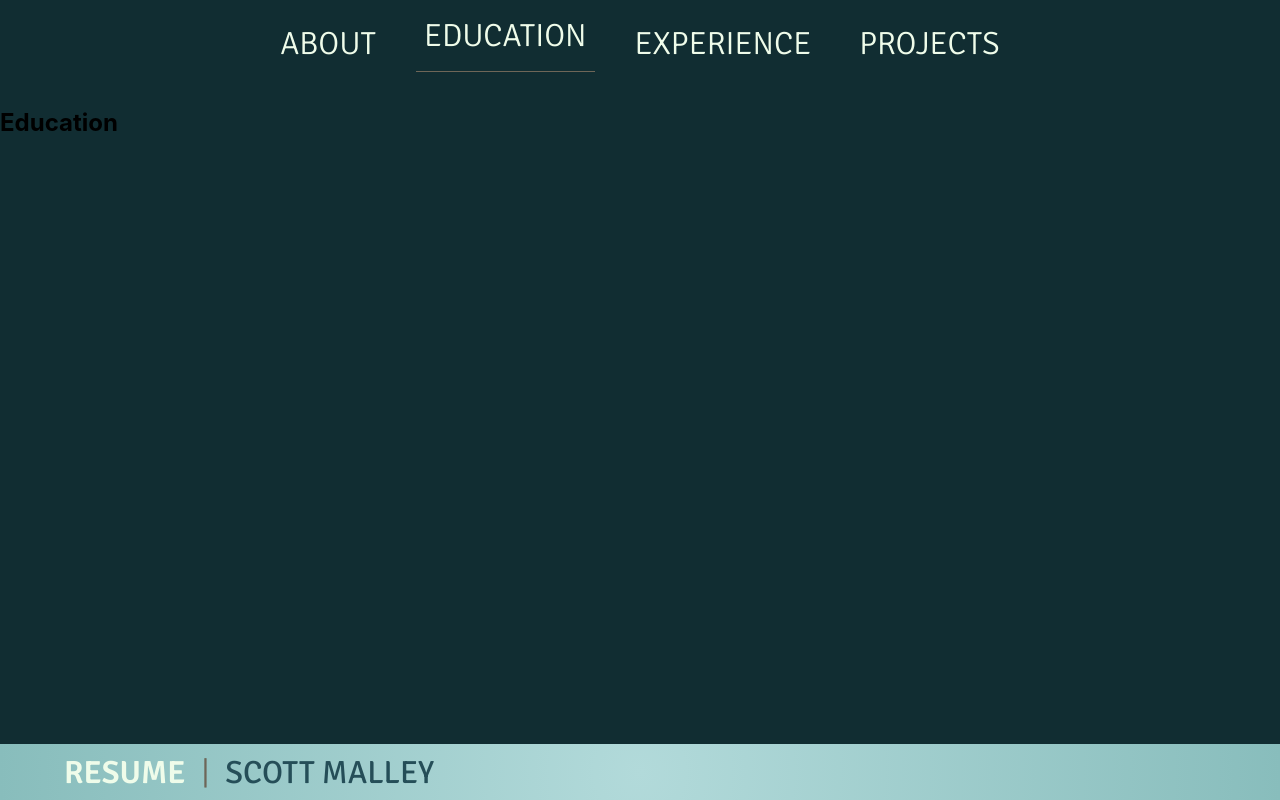
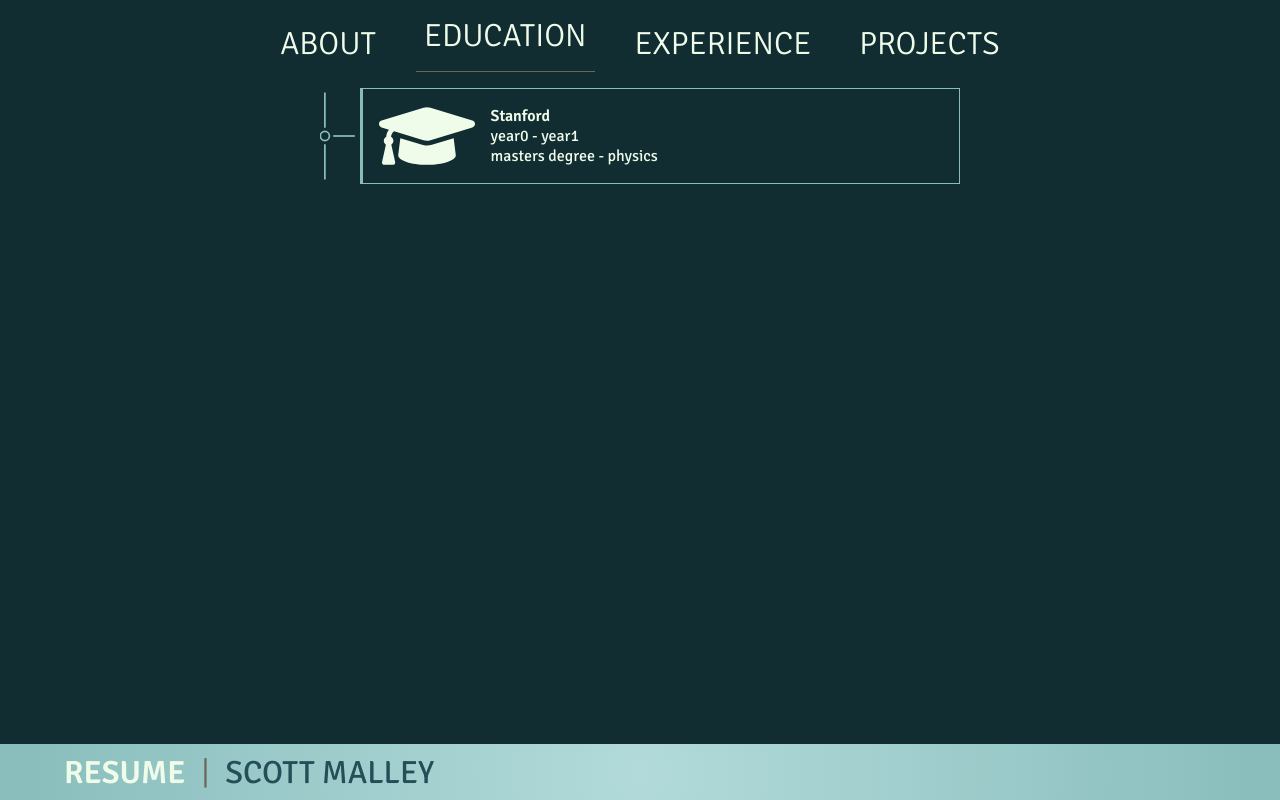
Before and after one commit to ScottRMalley/react-resume, a React (Create React App) app: page /education in a window 1280 px wide. Built offline with nearby package versions, Linux system fonts and the light colour scheme.

Commit message:
updated education cards

```diff
--- a/package.json
+++ b/package.json
@@ -9,6 +9,7 @@
     "framer-motion": "^3.1.1",
     "react": "^17.0.1",
     "react-dom": "^17.0.1",
+    "react-icons": "^4.1.0",
     "react-reveal": "^1.2.2",
     "react-router-dom": "^5.2.0",
     "react-scripts": "4.0.1",
--- a/src/AppRouter.js
+++ b/src/AppRouter.js
@@ -1,10 +1,10 @@
-import React from 'react';
+import React, {useEffect, useState} from 'react';
 import {
   BrowserRouter,
   Switch,
   Route
 } from 'react-router-dom';
-import {motion} from 'framer-motion';
+import {motion, useAnimation} from 'framer-motion';
 import AppHeader from './components/AppHeader';
 import About from './pages/About';
 import Education from './pages/Education';
@@ -21,15 +21,24 @@ const variants = {
   done: {
     height: '93%',
     transition: {
+      delayChildren: 10,
       duration: 1,
     }
   },
 }
 export default function AppRouter({loading}) {
+  const controls = useAnimation();
+  const [stillLoading, setStillLoading] = useState(true);
+  useEffect(() => {
+    if(!loading){
+      controls.start('done')
+          .then(() => setStillLoading(false))
+    }
+  }, [loading])
   return (
       <BrowserRouter>
-        <motion.div initial="loading" animate={loading ? 'loading' : 'done'} variants={variants}>
-          <AppHeader/>
+        <motion.div initial="loading" animate={controls} variants={variants}>
+          <AppHeader loading={stillLoading}/>
           <Switch>
             <Route path="/education">
               <Education/>
--- a/src/components/AppHeader.js
+++ b/src/components/AppHeader.js
@@ -2,14 +2,14 @@ import React from 'react';
 import '../styles/components/AppHeader.css';
 import HeaderButton from './HeaderButton';
 
-export default function AppHeader() {
+export default function AppHeader({loading}) {
     return (
         <nav>
             <div className="header-text">
-                <HeaderButton to="/" title="About"/>
-                <HeaderButton to="/education" title="Education"/>
-                <HeaderButton to="/experience" title="Experience"/>
-                <HeaderButton to="/projects" title="Projects"/>
+                <HeaderButton loading={loading} to="/" title="About"/>
+                <HeaderButton loading={loading} to="/education" title="Education"/>
+                <HeaderButton loading={loading} to="/experience" title="Experience"/>
+                <HeaderButton loading={loading} to="/projects" title="Projects"/>
             </div>
         </nav>
     );
--- /dev/null
+++ b/src/components/EducationCard.js
@@ -0,0 +1,48 @@
+import React from 'react';
+import {FaGraduationCap} from 'react-icons/fa';
+import {motion, AnimatePresence} from 'framer-motion';
+import '../styles/components/EducationCard.css';
+import Strings from '../Strings';
+import TimelineIcon from './TimelineIcon';
+
+export default function EducationCard({i, expanded, setExpanded, title}) {
+  const isOpen = i === expanded;
+  return (
+      <>
+        <div style={{display: 'flex', flexDirection: 'row', height: '6rem'}}>
+          <TimelineIcon
+              color="var(--background)"
+              weight="10"
+          />
+          <div
+              onClick={() => setExpanded(isOpen ? false : i)}
+              className="education-card-outer"
+          >
+            <FaGraduationCap size="6rem"/>
+            <div style={{display: 'flex', flexDirection: 'column', paddingLeft: '1rem'}}>
+              <div style={{fontFamily: 'Signika-SemiBold'}}>{title}</div>
+              <div>year0 - year1</div>
+              <div>masters degree - physics</div>
+            </div>
+          </div>
+        </div>
+        <AnimatePresence initial={false}>
+          {isOpen && (
+              <motion.section
+                  key="content"
+                  initial="collapsed"
+                  animate="open"
+                  exit="collapsed"
+                  variants={{
+                    open: {opacity: 1, height: 'auto'},
+                    collapsed: {opacity: 0, height: 0}
+                  }}
+                  transition={{duration: 0.8, ease: [0.04, 0.62, 0.23, 0.98]}}
+              >
+                <div>{Strings.About.tagline}</div>
+              </motion.section>
+          )}
+        </AnimatePresence>
+      </>
+  );
+};
--- a/src/components/HeaderButton.js
+++ b/src/components/HeaderButton.js
@@ -21,10 +21,10 @@ const variants = {
         }
     }
 }
-export default function HeaderButton({to, title}) {
+export default function HeaderButton({to, title, loading}) {
     const history = useHistory();
     const location = useLocation();
-    const selected = location.pathname === to;
+    const selected = loading ? false : location.pathname === to;
     return (
         <motion.div className='header-button'
                     onClick={() => history.push(to)}
--- /dev/null
+++ b/src/components/TimelineIcon.js
@@ -0,0 +1,16 @@
+import React from 'react';
+
+export default function TimelineIcon({color, weight}) {
+  return (
+
+      <svg xmlns="http://www.w3.org/2000/svg" viewBox="0 0 200 500">
+        <g>
+          <circle cx="28" cy="250" r="26" fill="none" strokeWidth={weight} stroke={color}/>
+          <line x1="28" y1="0" x2="28" y2="202" strokeWidth={weight} stroke={color}/>
+          <line x1="28" y1="298" x2="28" y2="500" strokeWidth={weight} stroke={color}/>
+          <line x1="76" y1="250" x2="200" y2="250" strokeWidth={weight} stroke={color}/>
+        </g>
+      </svg>
+
+  )
+}
--- a/src/pages/Education.js
+++ b/src/pages/Education.js
@@ -1,5 +1,17 @@
-import React from 'react';
+import React, {useState} from 'react';
+import EducationCard from '../components/EducationCard';
+import '../styles/pages/Education.css'
 
 export default function Education() {
-  return <h2>Education</h2>;
+  const [expanded, setExpanded] = useState(false);
+  return (
+      <div className="education-container">
+        <EducationCard
+            title="Stanford"
+            expanded={expanded}
+            setExpanded={setExpanded}
+            i={0}
+        />
+      </div>
+  );
 }
--- /dev/null
+++ b/src/styles/components/EducationCard.css
@@ -0,0 +1,16 @@
+.education-card-outer {
+    display: flex;
+    flex-direction: row;
+    padding-left: 1rem;
+    align-items: center;
+    justify-content: flex-start;
+    border-left: var(--background) solid 0.2rem;
+    border-bottom: var(--background) solid 0.1rem;
+    border-top: var(--background) solid 0.1rem;
+    border-right: var(--background) solid 0.1rem;
+    font-family: Signika-Regular, sans-serif;
+    color: var(--text-primary);
+    background: var(--text-dark);
+    width: 100%;
+    margin-left: 0.3rem;
+}
--- /dev/null
+++ b/src/styles/pages/Education.css
@@ -0,0 +1,7 @@
+.education-container {
+    margin: auto;
+    align-items: center;
+    width: 50%;
+    height: 100%;
+    overflow: hidden;
+}
```
Also changed, not shown: 1 other file (tests, documents, lock files or other folders).
